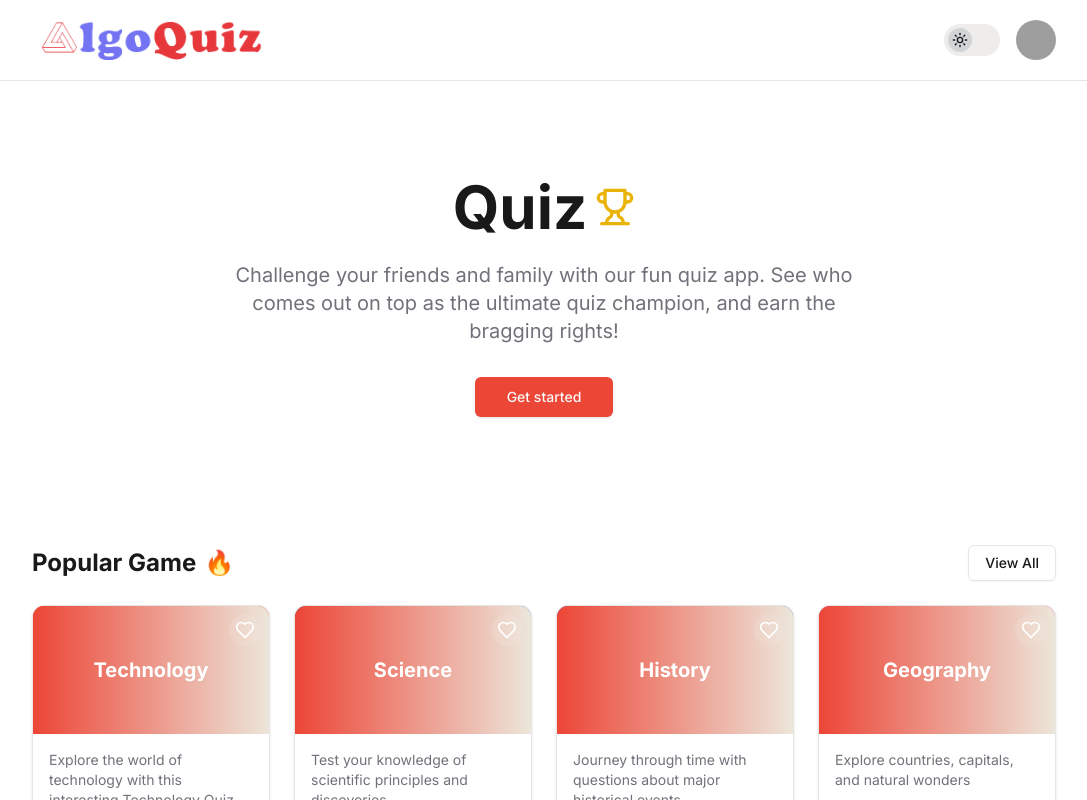
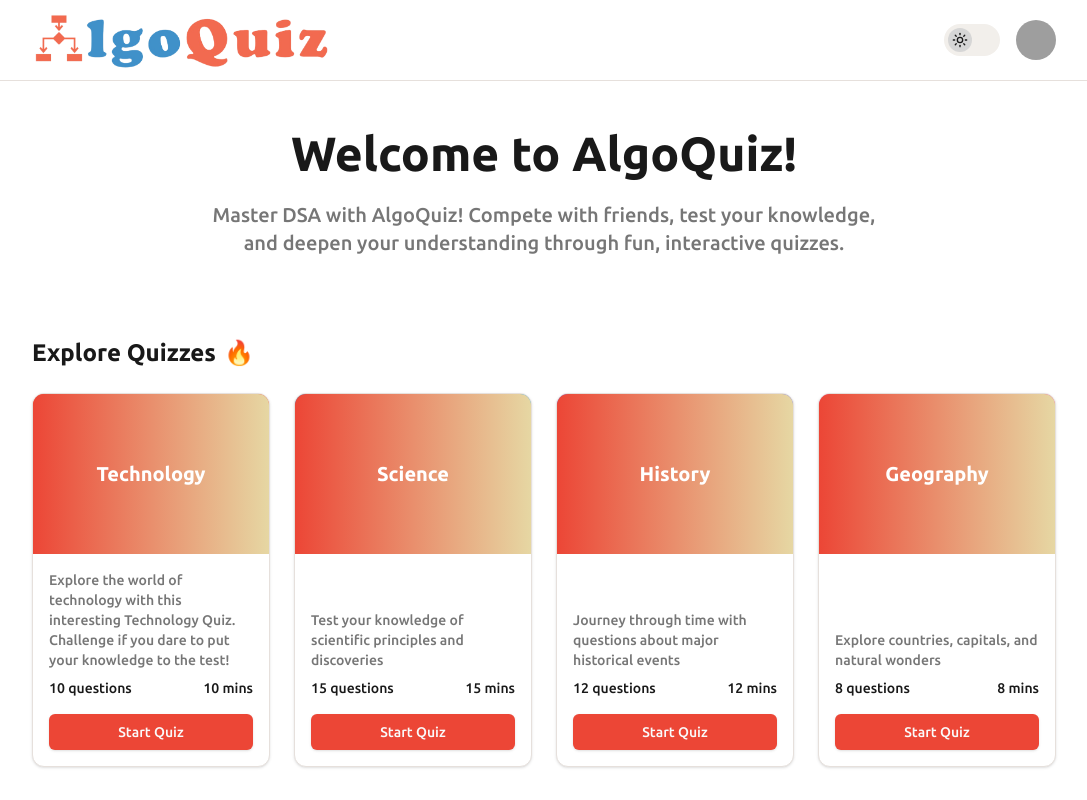
Before and after one commit to nafistarik/algo-quiz, a Next.js app: page / in a window 1280 px wide. Shown: the top 800 px of the page, without its empty margins (96-1183 px from the left). Built offline with nearby package versions, Linux system fonts and the light colour scheme; grey boxes are pictures that could not be loaded.

Commit message:
hsl to hex code and hero section adjusted

```diff
--- a/src/app/globals.css
+++ b/src/app/globals.css
@@ -4,57 +4,57 @@
 
 @layer base {
   :root {
-    --background: #;
-    --foreground: 0,0%,9.8%;
-    --card: 0 0% 100%;
-    --card-foreground: 0,0%,9.8%;
-    --popover: 0 0% 100%;
-    --popover-foreground: 0,0%,9.8%;
-    --primary: 5 83% 57%;
-    --primary-foreground: 0 0% 98%;
-    --secondary: 39 33% 89%;
-    --secondary-foreground: 240 5.9% 10%;
-    --muted: 30 6% 93%;
-    --muted-foreground: 240 3.8% 46.1%;
-    --accent: 39 33% 89%;
-    --accent-foreground: 240 5.9% 10%;
-    --destructive: 0 84.2% 60.2%;
-    --destructive-foreground: 0 0% 98%;
-    --border: 30 6% 90%;
-    --shadow: 30 6% 90%;
-    --input: 30 6% 90%;
-    --ring: 5 83% 57%;
+    --background: #ffffff;
+    --foreground: #191919;
+    --card: #ffffff;
+    --card-foreground: #191919;
+    --popover: #ffffff;
+    --popover-foreground: #191919;
+    --primary: #EC4636;
+    --primary-foreground: #fafafa;
+    --secondary: #e6d7a3;
+    --secondary-foreground: #1b1b1e;
+    --muted: #f2efeb;
+    --muted-foreground: #767676;
+    --accent: #e6d7a3;
+    --accent-foreground: #1b1b1e;
+    --destructive: #d32f2f;
+    --destructive-foreground: #fafafa;
+    --border: #e6e0dc;
+    --shadow: #e6e0dc;
+    --input: #e6e0dc;
+    --ring: #EC4636;
     --radius: 0.5rem;
 
     /* Chart Colors */
-    --chart-1: 5 83% 57%;
-    --chart-2: 199 91% 56%;
-    --chart-3: 262 83% 58%;
-    --chart-4: 316 70% 50%;
-    --chart-5: 47 95% 57%;
+    --chart-1: #EC4636;
+    --chart-2: #007bff;
+    --chart-3: #6a0dad;
+    --chart-4: #d63384;
+    --chart-5: #ffc107;
   }
 
   .dark {
-    --background: 0,0%,9.8%;
-    --foreground: 0 0% 98%;
-    --card: 0,0%,9.8%;
-    --card-foreground: 0 0% 98%;
-    --popover: 0,0%,9.8%;
-    --popover-foreground: 0 0% 98%;
-    --primary: 239, 84%, 70%;
-    --primary-foreground: 0 0% 98%;
-    --secondary: 240 3.7% 15.9%;
-    --secondary-foreground: 0 0% 98%;
-    --muted: 240 3.7% 15.9%;
-    --muted-foreground: 240 5% 64.9%;
-    --accent: 240 3.7% 15.9%;
-    --accent-foreground: 0 0% 98%;
-    --destructive: 0 62.8% 30.6%;
-    --destructive-foreground: 0 0% 98%;
-    --border: 240 3.7% 15.9%;
-    --shadow: 240 3.7% 15.9%;
-    --input: 240 3.7% 15.9%;
---ring: 239 84% 70%;
+    --background: #191919;
+    --foreground: #fafafa;
+    --card: #191919;
+    --card-foreground: #fafafa;
+    --popover: #191919;
+    --popover-foreground: #fafafa;
+    --primary: #0077b6;
+    --primary-foreground: #fafafa;
+    --secondary: #262626;
+    --secondary-foreground: #fafafa;
+    --muted: #262626;
+    --muted-foreground: #a3a3a3;
+    --accent: #262626;
+    --accent-foreground: #fafafa;
+    --destructive: #a31616;
+    --destructive-foreground: #fafafa;
+    --border: #262626;
+    --shadow: #262626;
+    --input: #262626;
+    --ring: #0077b6;
   }
 }
 
--- a/src/app/layout.tsx
+++ b/src/app/layout.tsx
@@ -1,11 +1,11 @@
 import type React from "react"
 import type { Metadata } from "next"
-import { Inter } from "next/font/google"
+import { Ubuntu } from "next/font/google";
 import "./globals.css"
 import { Providers } from "@/components/Providers"
 import { ThemeProvider } from "next-themes"
 
-const inter = Inter({ subsets: ["latin"] })
+const ubuntu = Ubuntu({ subsets: ["latin"], weight: ["500", "700"] });
 
 export const metadata: Metadata = {
   title: "Quiz App",
@@ -19,7 +19,7 @@ export default function RootLayout({
 }>) {
   return (
     <html lang="en" suppressHydrationWarning>
-      <body className={inter.className}>
+      <body className={ubuntu.className}>
         <ThemeProvider attribute="class" defaultTheme="light" enableSystem disableTransitionOnChange>
           <Providers>{children}</Providers>
         </ThemeProvider>
--- a/src/components/home/HomeHero.tsx
+++ b/src/components/home/HomeHero.tsx
@@ -1,23 +1,17 @@
-import { Button } from "@/components/ui/button"
-import Link from "next/link"
-import { Trophy } from "lucide-react"
-
 export function HomeHero() {
   return (
-    <div className="bg-gradient-to-b from-primary/20 to-background py-16 md:py-24">
+    <div className="py-12">
       <div className="container flex flex-col items-center text-center">
         <div className="flex items-center gap-2 mb-6">
-          <h1 className="text-5xl md:text-6xl font-bold">Quiz</h1>
-          <Trophy className="h-10 w-10 text-yellow-500" />
+          <h1 className="text-4xl md:text-5xl font-bold">
+            Welcome to AlgoQuiz!
+          </h1>
         </div>
-        <p className="text-xl text-muted-foreground max-w-2xl mb-8">
-          Challenge your friends and family with our fun quiz app. See who comes out on top as the ultimate quiz
-          champion, and earn the bragging rights!
+        <p className="text-xl text-muted-foreground max-w-2xl">
+          Master DSA with AlgoQuiz! Compete with friends, test your knowledge,
+          and deepen your understanding through fun, interactive quizzes.
         </p>
-        <Button size="lg" asChild>
-          <Link href="/quiz/1">Get started</Link>
-        </Button>
       </div>
     </div>
-  )
+  );
 }
--- a/src/components/home/PopularQuizzes.tsx
+++ b/src/components/home/PopularQuizzes.tsx
@@ -3,50 +3,32 @@
 import { Card, CardContent, CardFooter } from "@/components/ui/card"
 import { Button } from "@/components/ui/button"
 import Link from "next/link"
-import { Heart } from "lucide-react"
-import { useState } from "react"
 import { popularQuizzes } from "@/lib/data"
 
 export function PopularQuizzes() {
-  const [favorites, setFavorites] = useState<Record<string, boolean>>({})
-  const quizzes = popularQuizzes
 
-  const toggleFavorite = (id: string) => {
-    setFavorites((prev) => ({
-      ...prev,
-      [id]: !prev[id],
-    }))
-  }
+  const quizzes = popularQuizzes;
 
   return (
     <section>
       <div className="flex items-center justify-between mb-6">
         <h2 className="text-2xl font-bold flex items-center gap-2">
-          Popular Game <span className="text-primary">🔥</span>
+        Explore Quizzes <span className="text-primary">🔥</span>
         </h2>
-        <Button variant="outline" asChild>
-          <Link href="/">View All</Link>
-        </Button>
       </div>
 
-      <div className="grid grid-cols-1 sm:grid-cols-2 md:grid-cols-3 lg:grid-cols-4 gap-6">
+      <div className="grid grid-cols-1 sm:grid-cols-2 md:grid-cols-3 xl:grid-cols-4 gap-6">
         {quizzes?.map((quiz) => (
-          <Card key={quiz.id} className="overflow-hidden transition-all hover:shadow-lg">
+          <Card key={quiz.id} className="overflow-hidden transition-all hover:shadow-lg flex flex-col justify-between">
             <div
-              className="h-32 bg-gradient-to-r from-primary to-secondary flex items-center justify-center p-4 relative"
+              className="h-40 bg-gradient-to-r from-primary to-secondary flex items-center justify-center p-4 relative"
               style={{
                 backgroundColor: quiz.color || "#ea4c37",
               }}
             >
-              <button
-                className="absolute top-2 right-2 p-1.5 bg-white/10 backdrop-blur-sm rounded-full"
-                onClick={() => toggleFavorite(quiz.id)}
-              >
-                <Heart className={`h-5 w-5 ${favorites[quiz.id] ? "fill-red-500 text-red-500" : "text-white"}`} />
-              </button>
               <h3 className="text-xl font-bold text-white">{quiz.title}</h3>
             </div>
-            <CardContent className="p-4">
+<div>            <CardContent className="p-4">
               <p className="text-sm text-muted-foreground mb-2">{quiz.description}</p>
               <div className="flex items-center justify-between text-sm">
                 <span>{quiz.questionCount} questions</span>
@@ -57,7 +39,7 @@ export function PopularQuizzes() {
               <Button className="w-full" asChild>
                 <Link href={`/quiz/${quiz.id}`}>Start Quiz</Link>
               </Button>
-            </CardFooter>
+            </CardFooter></div>
           </Card>
         ))}
       </div>
--- a/src/components/ui/button.tsx
+++ b/src/components/ui/button.tsx
@@ -10,7 +10,7 @@ const buttonVariants = cva(
     variants: {
       variant: {
         default:
-          "bg-primary text-primary-foreground shadow hover:bg-primary/80 dark:hover:bg-[#7274f3]/80",
+          "bg-primary text-primary-foreground shadow hover:bg-[#f26a4f]/80 dark:hover:bg-[#4091c9]/80",
         destructive:
           "bg-destructive text-destructive-foreground shadow-sm hover:bg-destructive/90",
         outline:
--- a/tailwind.config.ts
+++ b/tailwind.config.ts
@@ -16,87 +16,87 @@ const config = {
     container: {
       center: true,
       padding: {
-  			DEFAULT: '1rem',
-  			xs: '1rem',
-  			sm: '4rem',
-  			lg: '8rem',
-  			xl: '8rem'
-  		}
+        DEFAULT: "1rem",
+        xs: "1rem",
+        sm: "4rem",
+        lg: "8rem",
+        xl: "8rem",
+      },
     },
     extend: {
       colors: {
-  			border: 'hsl(var(--border))',
-  			shadow: 'hsl(var(--shadow))',
-  			input: 'hsl(var(--input))',
-  			ring: 'hsl(var(--ring))',
-  			background: 'hsl(var(--background))',
-  			foreground: 'hsl(var(--foreground))',
+        border: "var(--border)",
+        shadow: "var(--shadow)",
+        input: "var(--input)",
+        ring: "var(--ring)",
+        background: "var(--background)",
+        foreground: "var(--foreground)",
         primary: {
-  				DEFAULT: 'hsl(var(--primary))',
-  				foreground: 'hsl(var(--primary-foreground))'
+          DEFAULT: "var(--primary)",
+          foreground: "var(--primary-foreground)",
         },
         secondary: {
-  				DEFAULT: 'hsl(var(--secondary))',
-  				foreground: 'hsl(var(--secondary-foreground))'
+          DEFAULT: "var(--secondary)",
+          foreground: "var(--secondary-foreground)",
         },
         destructive: {
-  				DEFAULT: 'hsl(var(--destructive))',
-  				foreground: 'hsl(var(--destructive-foreground))'
+          DEFAULT: "var(--destructive)",
+          foreground: "var(--destructive-foreground)",
         },
         muted: {
-  				DEFAULT: 'hsl(var(--muted))',
-  				foreground: 'hsl(var(--muted-foreground))'
+          DEFAULT: "var(--muted)",
+          foreground: "var(--muted-foreground)",
         },
         accent: {
-  				DEFAULT: 'hsl(var(--accent))',
-  				foreground: 'hsl(var(--accent-foreground))'
+          DEFAULT: "var(--accent)",
+          foreground: "var(--accent-foreground)",
         },
         popover: {
-  				DEFAULT: 'hsl(var(--popover))',
-  				foreground: 'hsl(var(--popover-foreground))'
+          DEFAULT: "var(--popover)",
+          foreground: "var(--popover-foreground)",
         },
         card: {
-  				DEFAULT: 'hsl(var(--card))',
-  				foreground: 'hsl(var(--card-foreground))'
+          DEFAULT: "var(--card)",
+          foreground: "var(--card-foreground)",
         },
         chart: {
-  				'1': 'hsl(var(--chart-1))',
-  				'2': 'hsl(var(--chart-2))',
-  				'3': 'hsl(var(--chart-3))',
-  				'4': 'hsl(var(--chart-4))',
-  				'5': 'hsl(var(--chart-5))'
-  			}
+          "1": "var(--chart-1)",
+          "2": "var(--chart-2)",
+          "3": "var(--chart-3)",
+          "4": "var(--chart-4)",
+          "5": "var(--chart-5)",
+        },
       },
       borderRadius: {
-  			lg: 'var(--radius)',
-  			md: 'calc(var(--radius) - 2px)',
-  			sm: 'calc(var(--radius) - 4px)'
+        lg: "var(--radius)",
+        md: "calc(var(--radius) - 2px)",
+        sm: "calc(var(--radius) - 4px)",
       },
       keyframes: {
-  			'accordion-down': {
+        "accordion-down": {
           from: {
-  					height: '0'
+            height: "0",
           },
           to: {
-  					height: 'var(--radix-accordion-content-height)'
-  				}
+            height: "var(--radix-accordion-content-height)",
           },
-  			'accordion-up': {
+        },
+        "accordion-up": {
           from: {
-  					height: 'var(--radix-accordion-content-height)'
+            height: "var(--radix-accordion-content-height)",
           },
           to: {
-  					height: '0'
-  				}
-  			}
+            height: "0",
+          },
+        },
       },
       animation: {
-  			'accordion-down': 'accordion-down 0.2s ease-out',
-  			'accordion-up': 'accordion-up 0.2s ease-out'
-  		}
-  	}
+        "accordion-down": "accordion-down 0.2s ease-out",
+        "accordion-up": "accordion-up 0.2s ease-out",
+      },
+    },
   },
   plugins: [require("tailwindcss-animate")],
-} satisfies Config
+} satisfies Config;
 
-export default config
+export default config;
```
Also changed, not shown: src/components/SiteHeader.tsx (+4 -3 lines), src/assets/images/home/logo.png, src/assets/images/home/logoMobile.png (added). Lines whose indentation alone changed are shown as unchanged.
